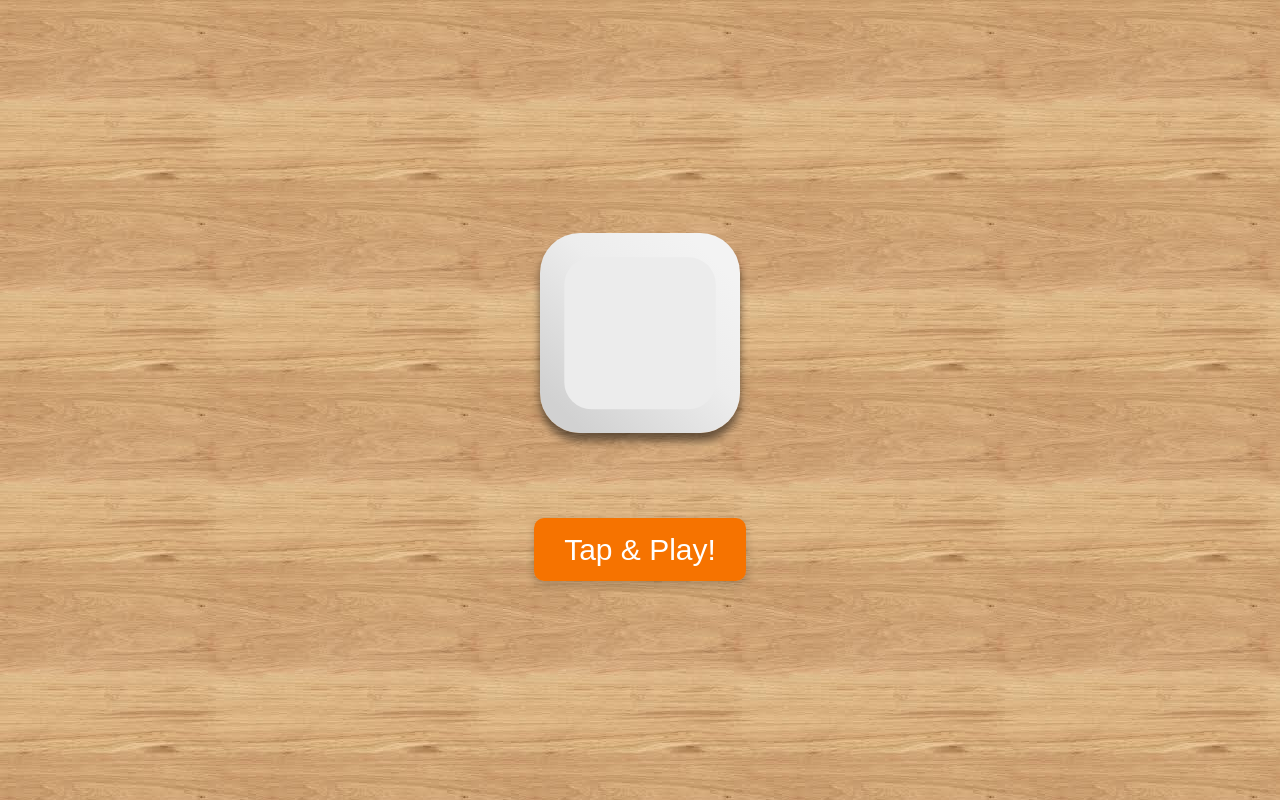
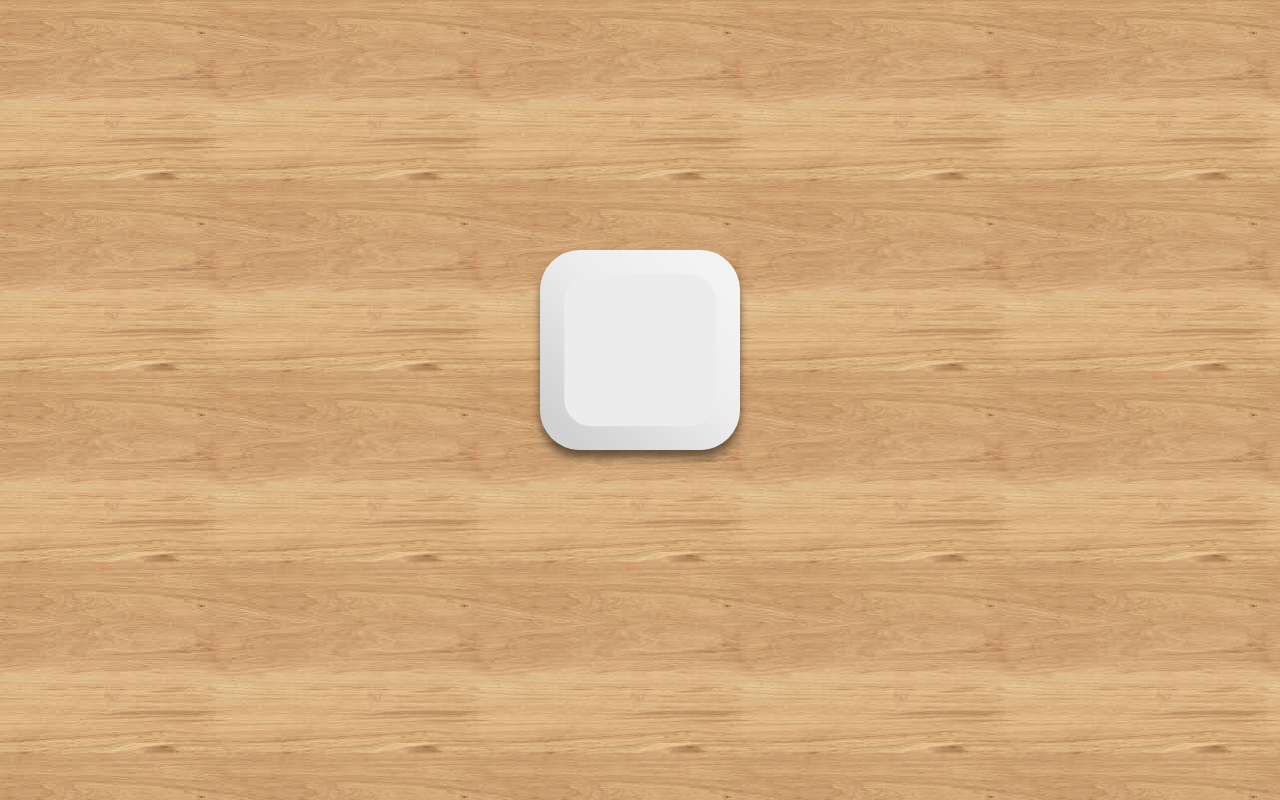
Before and after one commit to plattdev/virtualDice, a plain HTML site: page index.html in a window 1280 px wide. Drawn offline with Linux system fonts and the light colour scheme; a web font is replaced by a local one.

Commit message:
final version: dice as object

```diff
--- a/css/styles.css
+++ b/css/styles.css
@@ -53,18 +53,3 @@ body{
 
     }
 }
-
-/* Button styles */
-.btn{
-    padding: 15px 30px;
-    border-radius: 10px;
-    background-color: #F67300;
-    color: white;
-    font-size: 30px;
-    font-family: "Doto", sans-serif;
-
-    /* no tenemos href y hay que hacer que funcione como un enlace -> poner cursor pointer */
-    cursor: pointer;
-    box-shadow: 0 4px 8px rgba(0, 0, 0, 0.2);
-    user-select: none; /* evitar que se seleccione el texto al hacer click */;
-}
--- a/index.html
+++ b/index.html
@@ -14,9 +14,7 @@
     </main>
 
     <footer>
-        <a class="btn tirarDado" id="boton">
-            Tap & Play!
-        </a>
+
     </footer>
 
     <!-- Javascript -->
--- a/js/main.js
+++ b/js/main.js
@@ -31,8 +31,6 @@ let dado ={
 
 //Conexiones con los ID del HTML.
 const zonaDado = document.getElementById('zonaDado') //div
-const boton = document.getElementById('boton') //<a>
-
 
 
 //hemos quitado boton y ahora el evento es al clicar en la zona del dado
```
